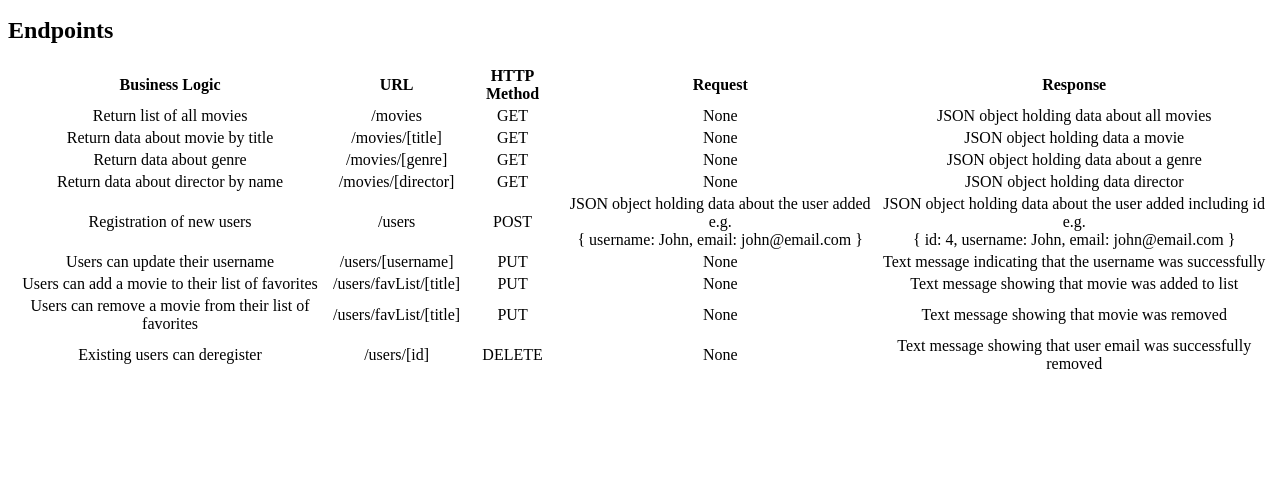
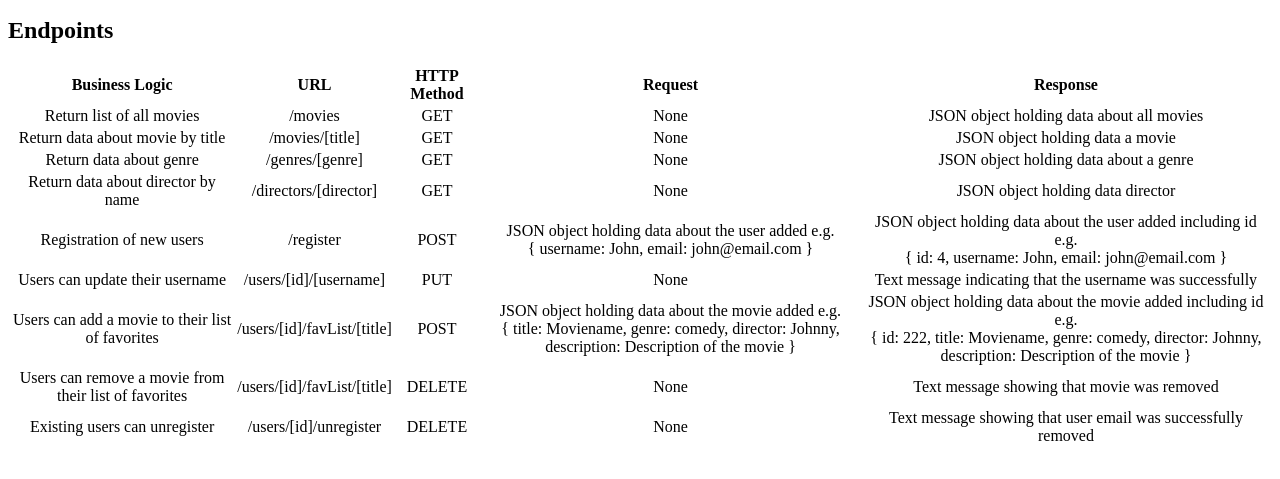
Before and after one commit to Doris24/movie-api, a website: page public/documentation.html in a window 1280 px wide. Shown: the part 119-598 px from the top of the page. Drawn offline with Linux system fonts and the light colour scheme.

Commit message:
Updated endpoints in documentation

```diff
--- a/public/documentation.html
+++ b/public/documentation.html
@@ -19,7 +19,6 @@
         <th>Request</th>
         <th>Response</th>
       </tr>
-      <!-- 1 -->
       <tr>
         <td>Return list of all movies</td>
         <td>/movies</td>
@@ -27,7 +26,6 @@
         <td>None</td>
         <td>JSON object holding data about all movies</td>
       </tr>
-      <!-- 2 -->
       <tr>
         <td>Return data about movie by title</td>
         <td>/movies/[title]</td>
@@ -35,58 +33,51 @@
         <td>None</td>
         <td>JSON object holding data a movie</td>
       </tr>
-      <!-- 3 -->
       <tr>
         <td>Return data about genre</td>
-        <td>/movies/[genre]</td>
+        <td>/genres/[genre]</td>
         <td>GET</td>
         <td>None</td>
         <td>JSON object holding data about a genre</td>
       </tr>
-      <!-- 4 -->
       <tr>
         <td>Return data about director by name</td>
-        <td>/movies/[director]</td>
+        <td>/directors/[director]</td>
         <td>GET</td>
         <td>None</td>
         <td>JSON object holding data director</td>
       </tr>
-      <!-- 5 -->
       <tr>
         <td>Registration of new users</td>
-        <td>/users</td>
+        <td>/register</td>
         <td>POST</td>
         <td>JSON object holding data about the user added e.g. <br>{ username: John, email: john@email.com }</td>
         <td>JSON object holding data about the user added including id e.g. <br> { id: 4, username: John, email: john@email.com }</td>
       </tr>
-      <!-- 6 -->
       <tr>
         <td>Users can update their username</td>
-        <td>/users/[username]</td>
+        <td>/users/[id]/[username]</td>
         <td>PUT</td>
         <td>None</td>
         <td>Text message indicating that the username was successfully</td>
       </tr>
-      <!-- 7 -->
       <tr>
         <td>Users can add a movie to their list of favorites</td>
-        <td>/users/favList/[title]</td>
-        <td>PUT</td>
-        <td>None</td>
-        <td>Text message showing that movie was added to list</td>
+        <td>/users/[id]/favList/[title]</td>
+        <td>POST</td>
+        <td>JSON object holding data about the movie added e.g. <br>{ title: Moviename, genre: comedy, director: Johnny, description: Description of the movie }</td>
+        <td>JSON object holding data about the movie added including id e.g. <br>{ id: 222, title: Moviename, genre: comedy, director: Johnny, description: Description of the movie }</td>
       </tr>
-      <!-- 8 -->
       <tr>
         <td>Users can remove a movie from their list of favorites</td>
-        <td>/users/favList/[title]</td>
-        <td>PUT</td>
+        <td>/users/[id]/favList/[title]</td>
+        <td>DELETE</td>
         <td>None</td>
         <td>Text message showing that movie was removed</td>
       </tr>
-      <!-- 9 -->
       <tr>
-        <td>Existing users can deregister</td>
-        <td>/users/[id]</td>
+        <td>Existing users can unregister</td>
+        <td>/users/[id]/unregister</td>
         <td>DELETE</td>
         <td>None</td>
         <td>Text message showing that user email was successfully removed</td>
```
